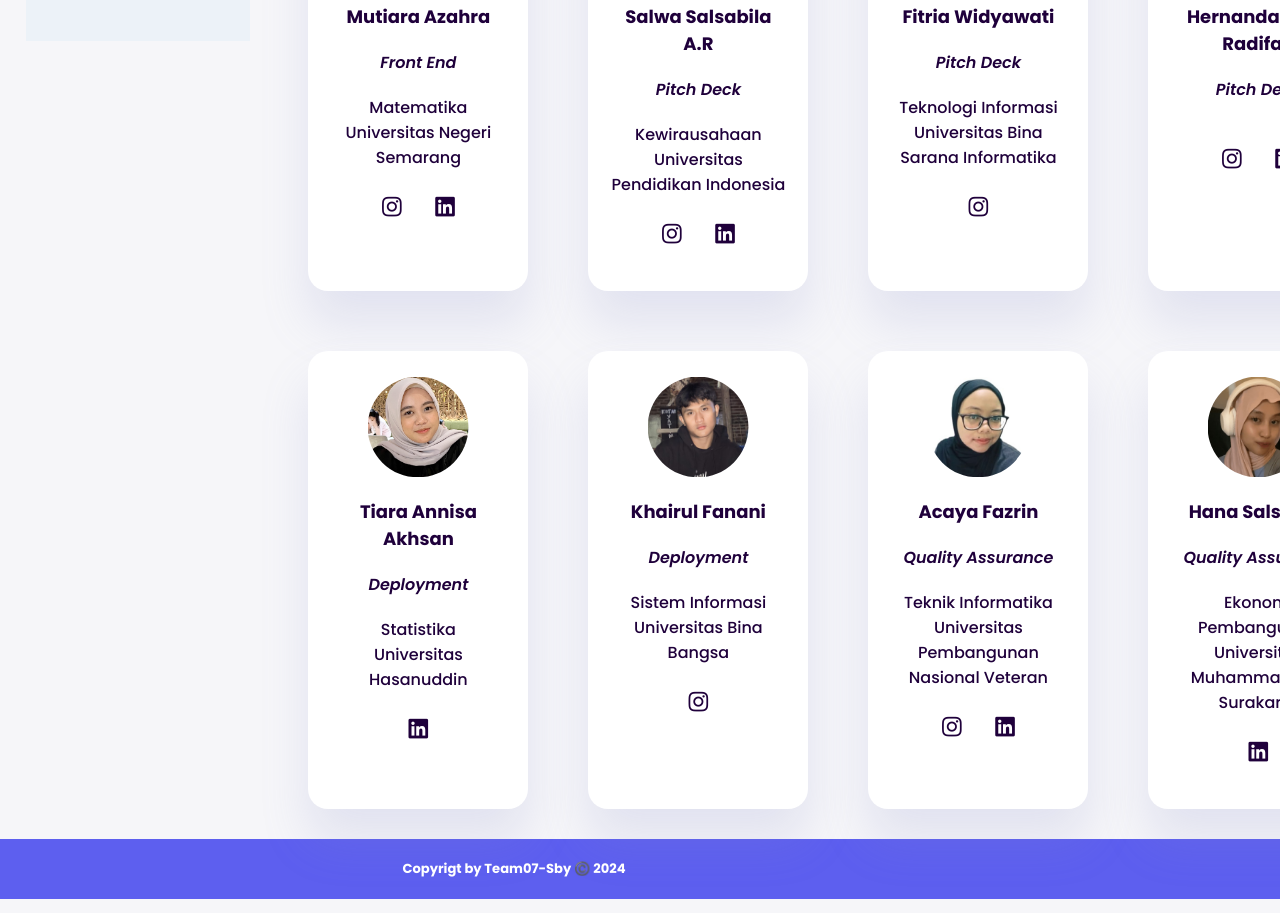
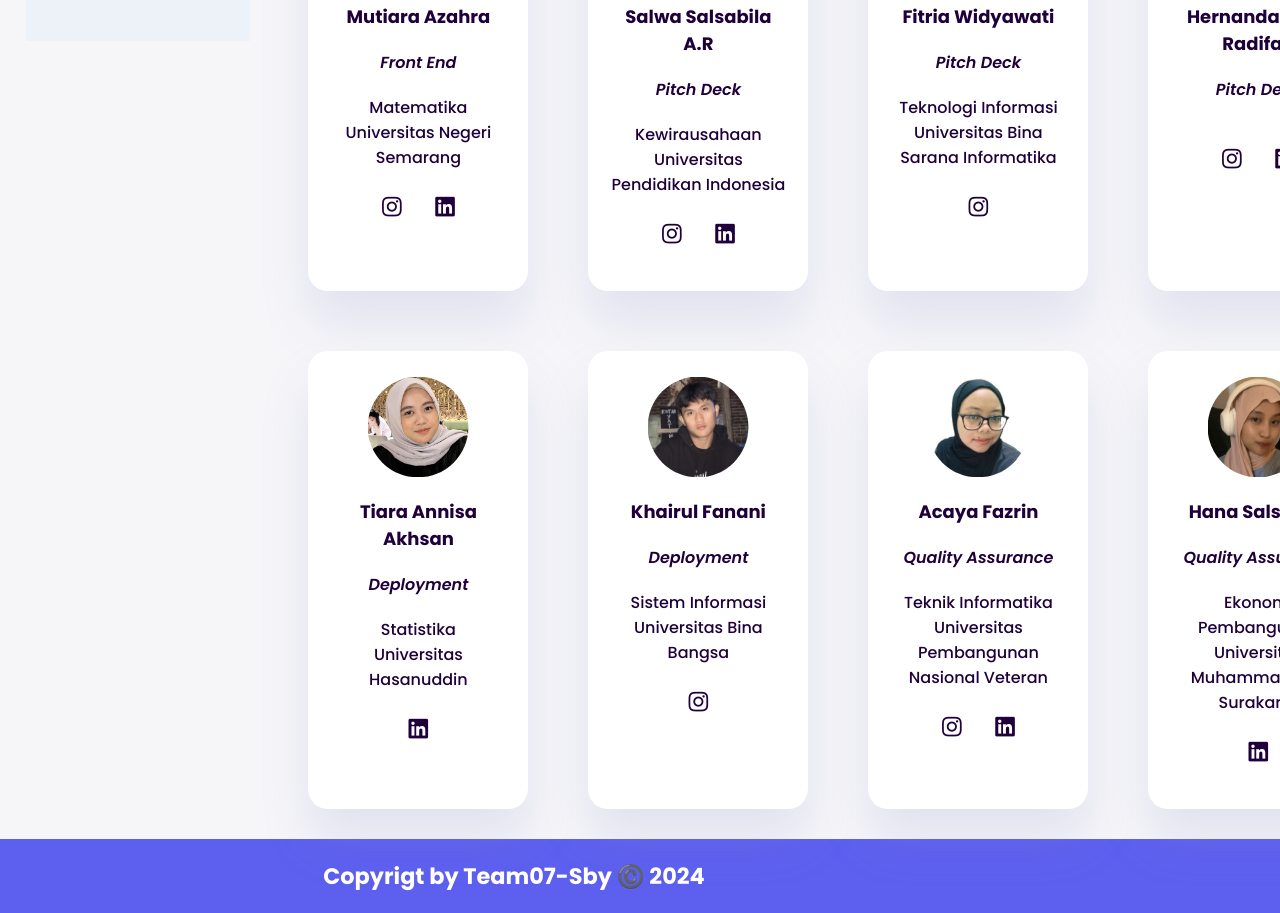
Before and after one commit to andriy1012/andriyganteng, a plain HTML site: page member.html in a window 1280 px wide. Shown: the part 752-1665 px from the top of the page. Drawn offline with nearby package versions, Linux system fonts and the light colour scheme.

Commit message:
member.html
Co-Authored-By: Rahmanisaaaa <168215895+Rahmanisaaaa@users.noreply.github.com>

```diff
--- a/member.html
+++ b/member.html
@@ -222,7 +222,7 @@
 
 <footer>
   <div class="footer-main">
-<h3>Copyrigt by Team07-Sby ©️ 2024</h3>
+<h2>Copyrigt by Team07-Sby ©️ 2024</h2>
   </div>
 </footer>
 </body>
```
Also changed, not shown: report.html (+1 -1 lines).
